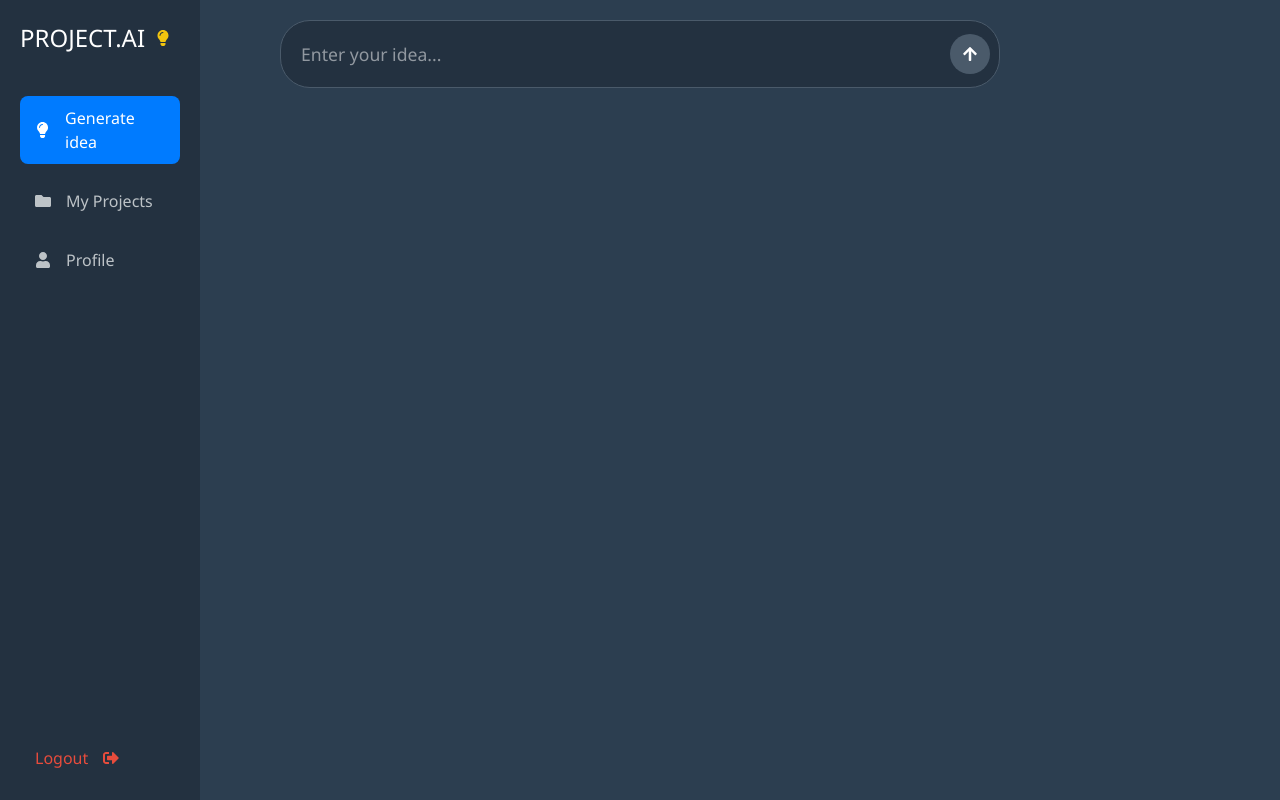
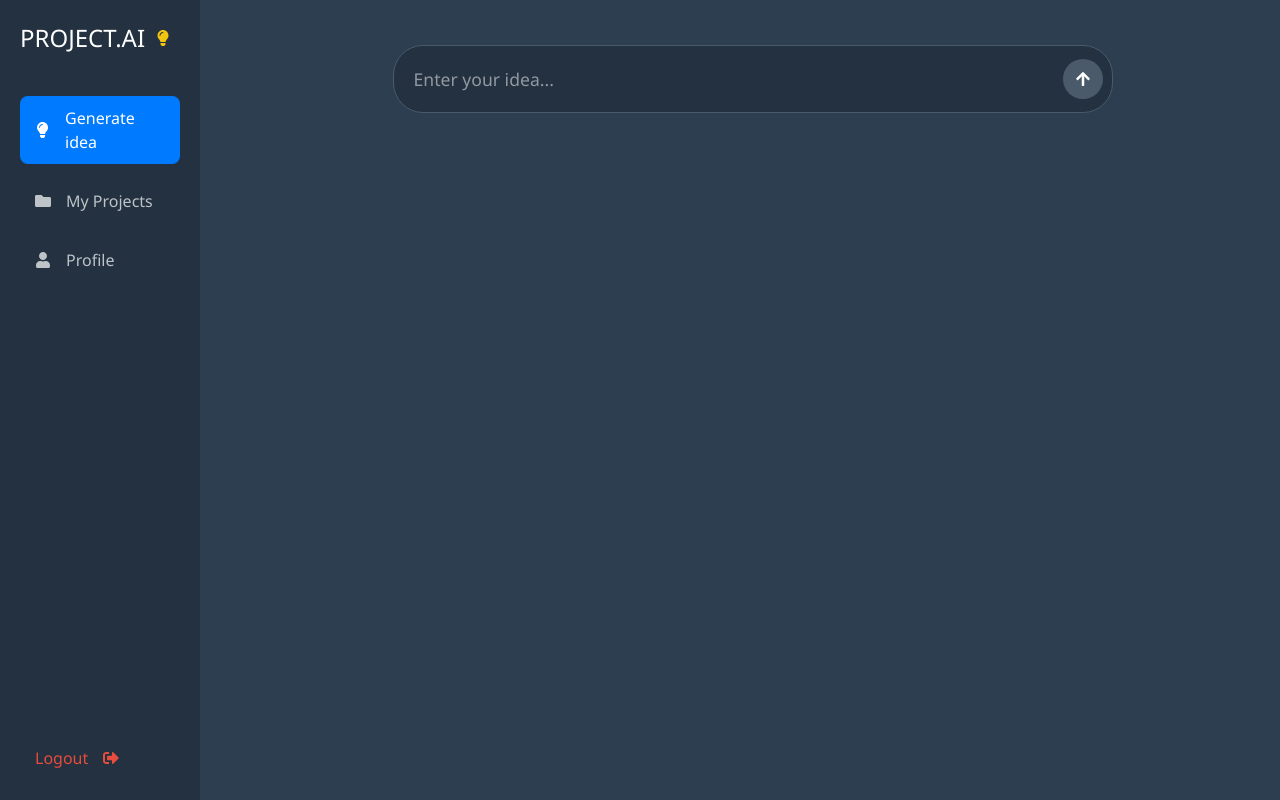
Before and after one commit to m-irfan-km-rjk/Project.ai, a React (Vite) app in the folder client/: page /generate in a window 1280 px wide. Built offline with nearby package versions, Linux system fonts and the light colour scheme.

Commit message:
updated margin

```diff
--- a/client/src/pages/GenerateIdeaPage/GenerateIdeaPage.module.css
+++ b/client/src/pages/GenerateIdeaPage/GenerateIdeaPage.module.css
@@ -8,6 +8,7 @@
     display: flex;
     flex-direction: column;
     padding: 0; /* Remove padding to allow chat container to take full space */
+    margin: 25px 25px 25px 250px;
     background-color: var(--background-dark);
     position: relative;
     overflow: hidden;
```
